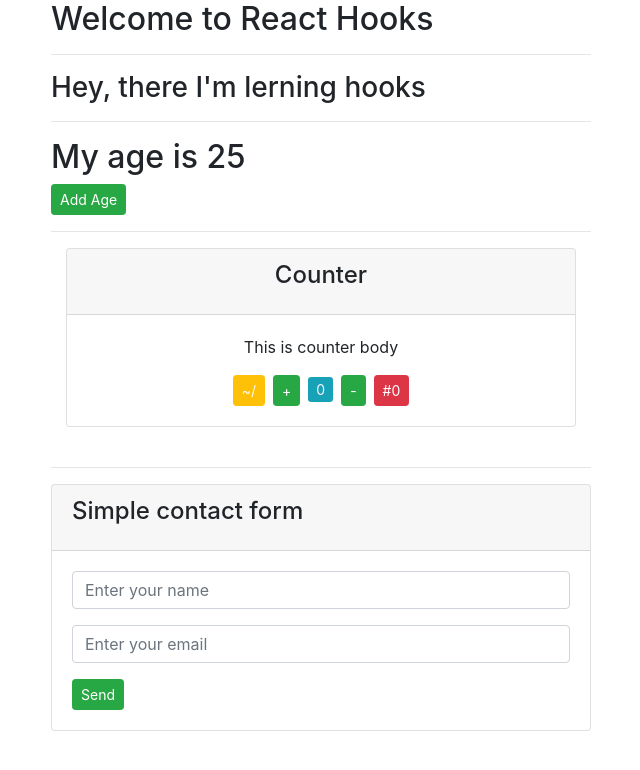
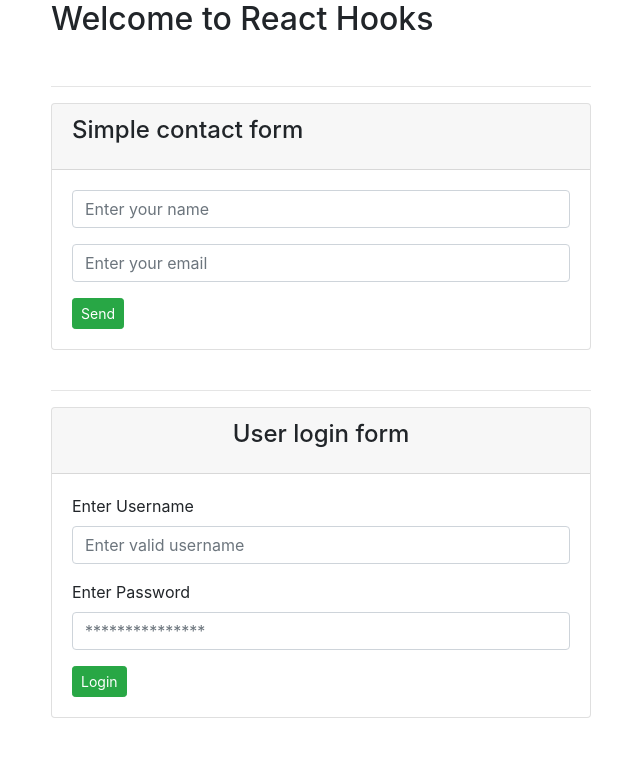
Before and after one commit to mbrsagor/React-Hooks, a React (Create React App) app: page / in a window 1280 px wide. Shown: the top 770 px of the page, without its empty margins (319-959 px from the left). Built offline with nearby package versions, Linux system fonts and the light colour scheme; no server answers.

Commit message:
Simple login form

```diff
--- a/src/App.js
+++ b/src/App.js
@@ -1,8 +1,9 @@
 import React from 'react';
-import Hooks from './components/Hooks';
-import Counter from './components/Counter';
+// import Hooks from './components/Hooks';
+// import Counter from './components/Counter';
 // import User from './components/User';
 import Contact from './components/Contact';
+import Login from './components/Login';
 
 const App = () => {
   return (
@@ -10,12 +11,15 @@
       <div className="row">
         <div className="col-lg-6 offset-3">
           <h2>Welcome to React Hooks</h2>
-          <hr />
+          {/* <hr />
           <Hooks />
-          <Counter />
+          <Counter /> */}
           <br />
           <hr />
-          <Contact/>
+          <Contact />
+          <br />
+          <hr />
+          <Login />
         </div>
       </div>
     </div>
--- /dev/null
+++ b/src/components/Login.js
@@ -0,0 +1,57 @@
+import React, {useState} from 'react';
+
+export default function Login() {
+
+    const [state, setState] = useState({
+        // Here, initialState username, password is null
+        username: '',
+        password: ''
+    });
+
+    const printValues = event => {
+        event.preventDefault();
+        console.log(`Username is: ${state.username}\nPassword is: ${state.password}`);
+    }
+
+    const changeHandler = e => {
+        setState({
+            ...state,
+            [e.target.name] : e.target.value
+        })
+    }
+
+    return (
+        <div className="card">
+            <div className="card-header text-center">
+                <h4 className="card-title">User login form</h4>
+            </div>
+            <div className="card-body">
+                <form onSubmit={printValues}>
+                    <div className="form-group">
+                        <label htmlFor="username">Enter Username</label>
+                        <input
+                            type="text"
+                            id="username"
+                            placeholder="Enter valid username"
+                            name="username"
+                            className="form-control"
+                            onChange={changeHandler}
+                        />
+                    </div>
+                    <div className="form-group">
+                        <label htmlFor="password">Enter Password</label>
+                        <input
+                            type="password"
+                            id="password"
+                            placeholder="***************"
+                            name="password"
+                            className="form-control"
+                            onChange={changeHandler}
+                        />
+                    </div>
+                     <button type="submit" className="btn btn-success btn-sm">Login</button>
+                </form>
+            </div>
+        </div>
+    )
+}
```
